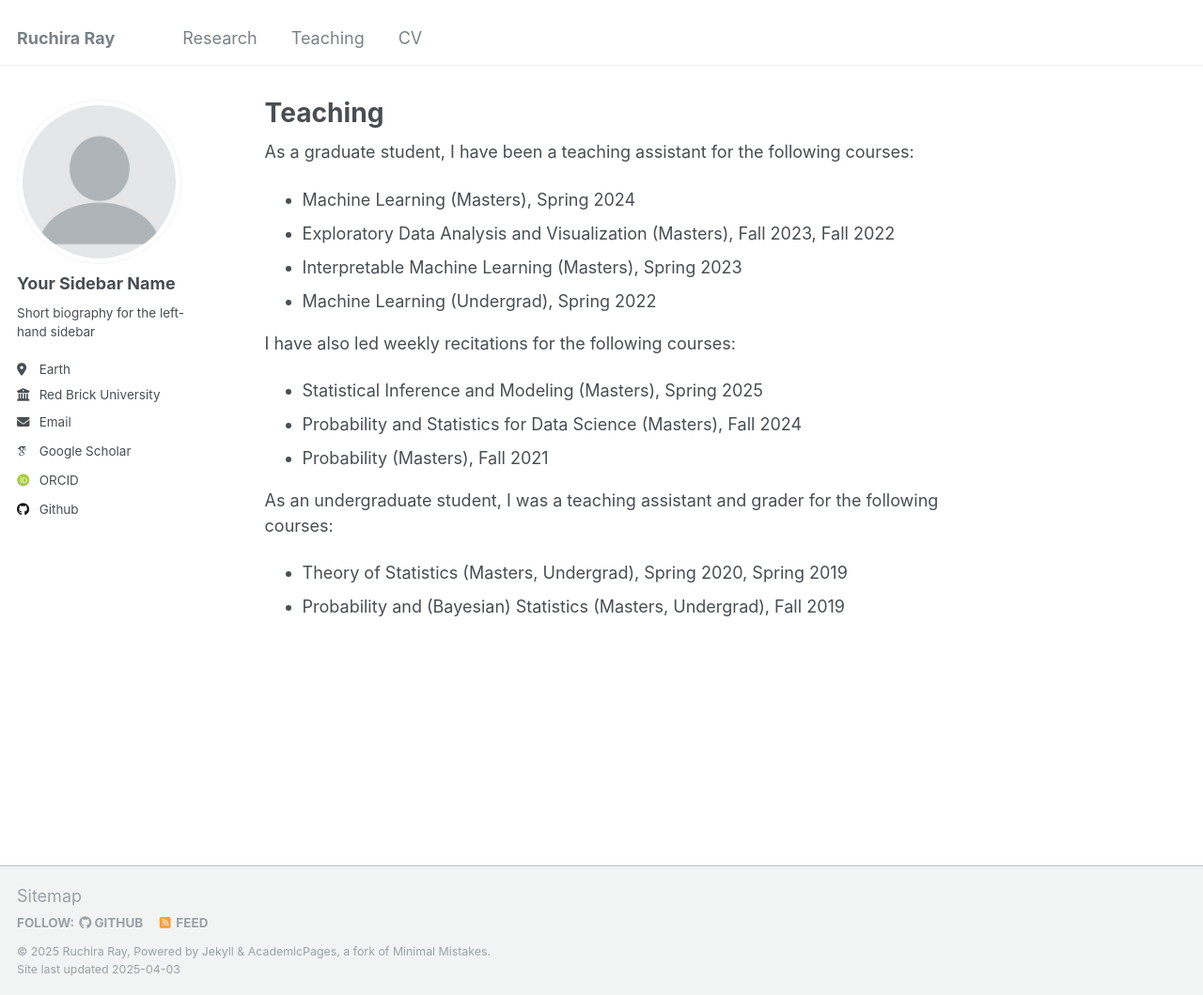
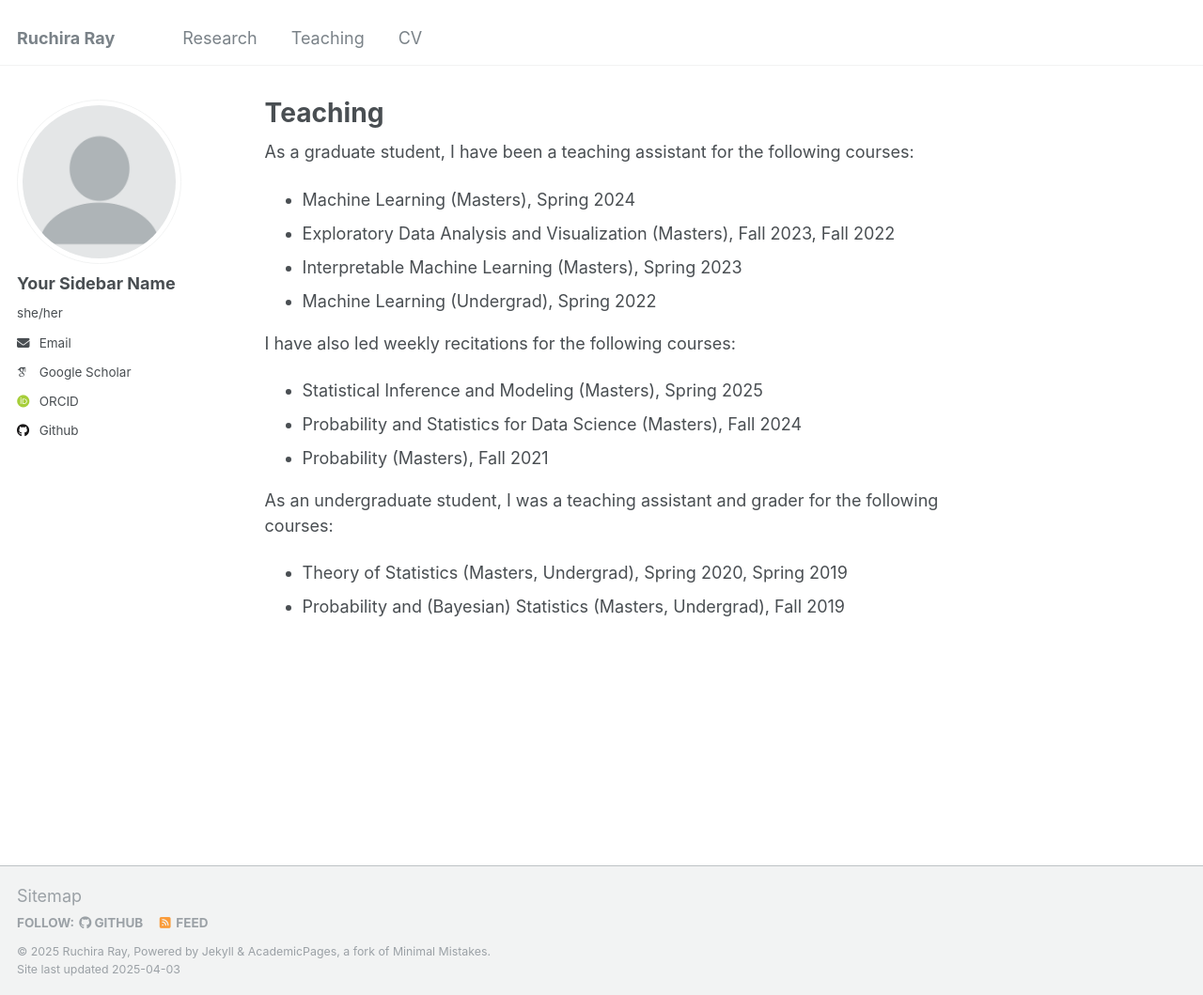
Before and after one commit to rray123/rray123.github.io, a Jekyll site: the page built from _pages/teaching.md, in a window 1280 px wide and 1059 px high. Shown: the whole window at 94% size. Built offline with Jekyll 4.4.1, drawn with Linux system fonts in a browser that asks for light colours; some web fonts are replaced; part of the change alters nothing that is shown.

Commit message:
Update _config.yml

```diff
--- a/_config.yml
+++ b/_config.yml
@@ -23,12 +23,12 @@ author:
   # Biographic information
   avatar           : "profile.png"
   name             : "Your Sidebar Name"
-  pronouns         : # example: "she/her"
-  bio              : "Short biography for the left-hand sidebar"
-  location         : "Earth"
-  employer         : "Red Brick University"
-  uri              : # URL
-  email            : "none@example.org"
+  pronouns         : "she/her"
+  # bio              : "Short biography for the left-hand sidebar"
+  # location         : "Earth"
+  # employer         : "Red Brick University"
+  # uri              : # URL
+  email            : "ruchira.ray@columbia.edu"
 
   # Academic websites
   arxiv            : # URL - Update with the correct link to your profile
```
